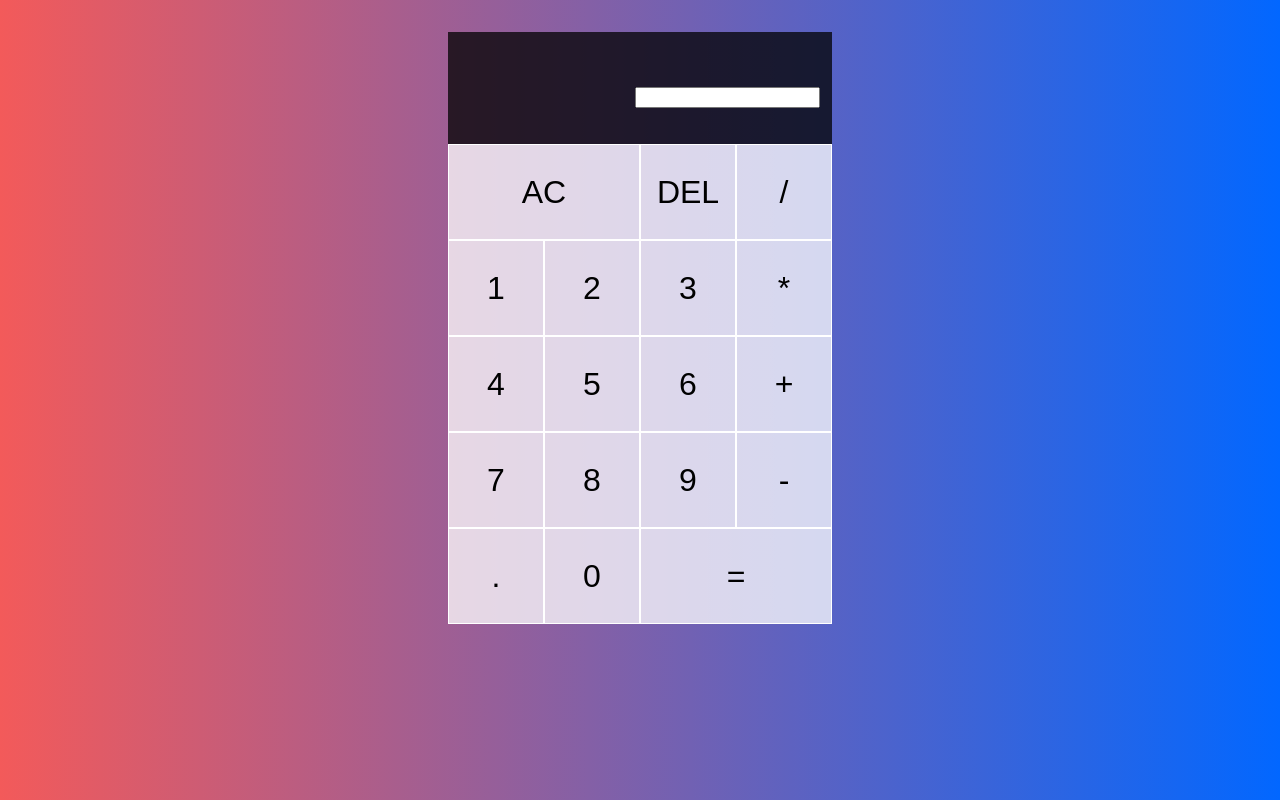
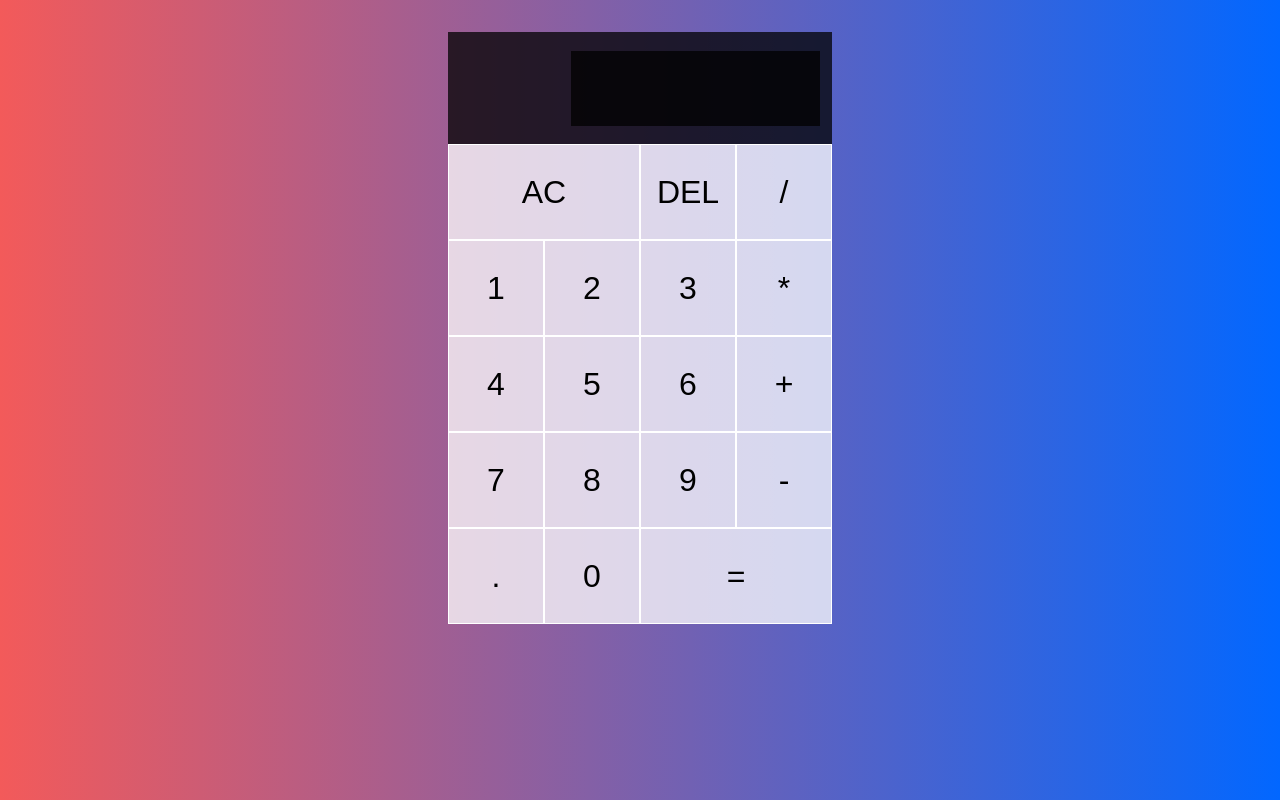
Before and after one commit to 0xUvaish/React-Calculator, a React (Create React App) app: page / in a window 1280 px wide. Built offline with nearby package versions, Linux system fonts and the light colour scheme.

Commit message:
Operations functionality added

```diff
--- a/src/App.js
+++ b/src/App.js
@@ -9,18 +9,28 @@ function App() {
     setResult(result.concat(e.target.name));
   }
 
+  const clear = () => {
+    setResult("");
+  }
+
+  const backspace = () => {
+    setResult(result.slice(0, result.length -1));
+  }
+
+  const calculate = () => {
+    setResult(eval(result).toString());
+  }
+
 
   return (
     <div className="calculator-grid">
       <div className="output">
-        <form className="current-operand">
-          <input type="text" value={result} />
+        <form >
+          <input type="text" className="current-operand" value={result} />
         </form>
-        {/* <div className="previous-operand">123,234*</div> */}
-        {/* <div className="current-operand">123,234</div> */}
       </div>
-      <button onClick={handleClick} id="clear" className="span-two">AC</button>
-      <button onClick={handleClick} id="backspace" >DEL</button>
+      <button onClick={clear} id="clear" className="span-two">AC</button>
+      <button onClick={backspace} id="backspace" >DEL</button>
       <button name="/" onClick={handleClick} >/</button>
       <button name="1" onClick={handleClick} >1</button>
       <button name="2" onClick={handleClick} >2</button>
@@ -36,7 +46,7 @@ function App() {
       <button name="-" onClick={handleClick} >-</button>
       <button name="." onClick={handleClick} >.</button>
       <button name="0" onClick={handleClick} >0</button>
-      <button onClick={handleClick}  className="span-two">=</button>
+      <button onClick={calculate}  className="span-two">=</button>
     </div>
   );
 }
--- a/src/styles.css
+++ b/src/styles.css
@@ -43,12 +43,14 @@ body {
     word-break: break-all;
 }
 
-.output .previous-operand {
-    color: rgba(255, 255, 255, .75);
-    font-size: 1.5rem;
-}
-
 .output .current-operand {
     color: white;
-    font-size: 2.5rem;
+    background-color: rgba(0, 0, 0, .75);
+    justify-content: space-around;
+    padding: .75rem;
+    font-size: 25px;
+    border: 0px;
+    height: 75px;
+    width: 249px;
+    text-align: right;
 }
```
